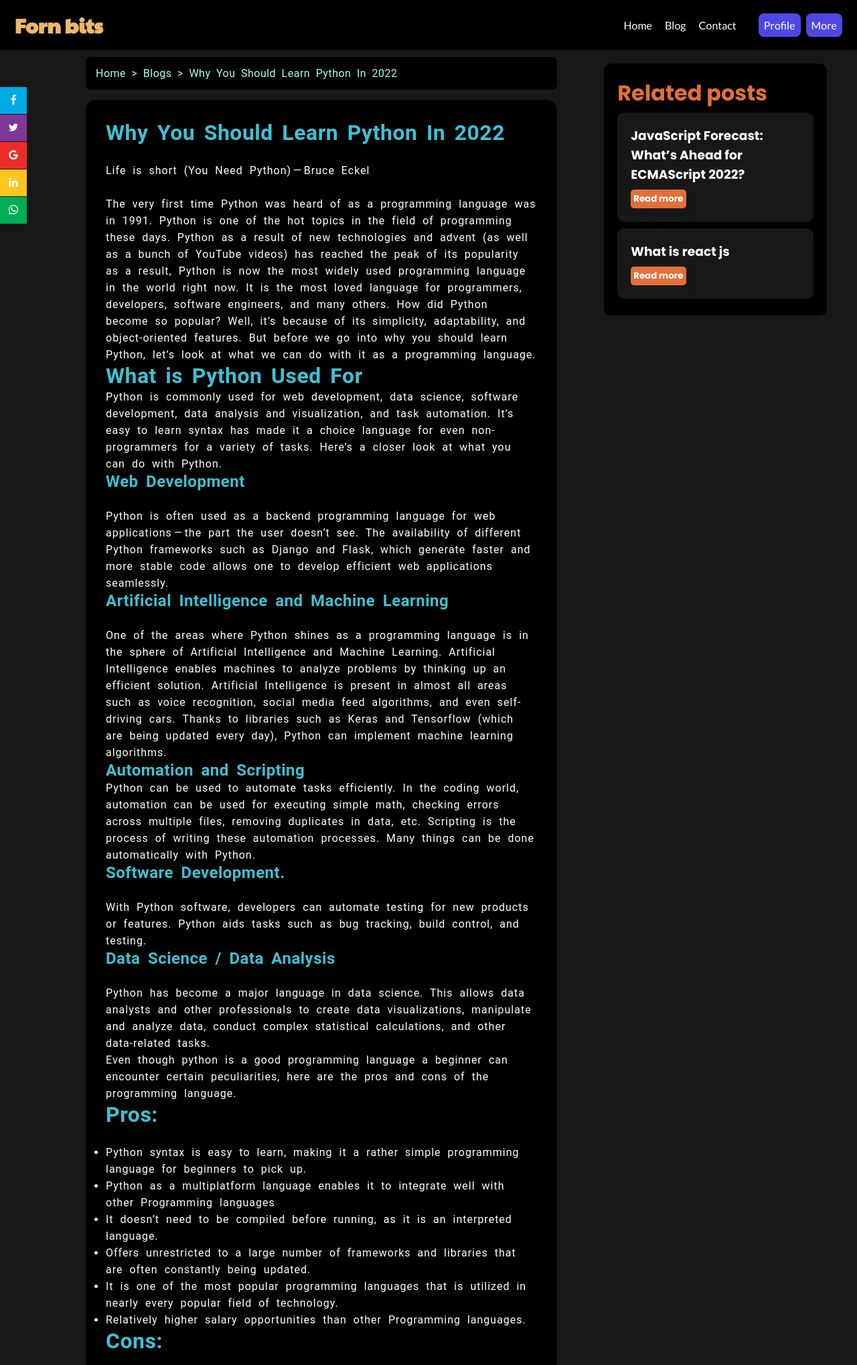
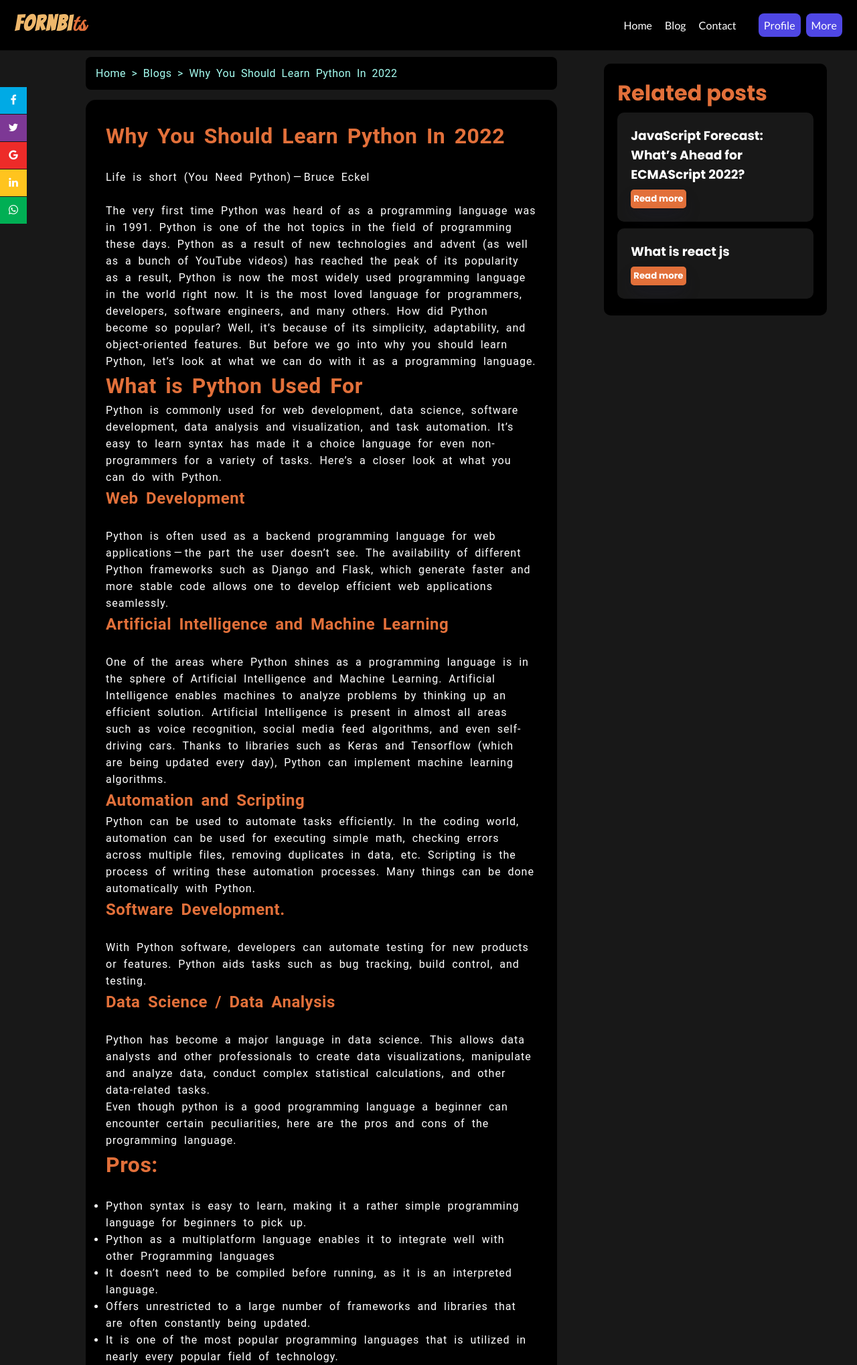
Before and after one commit to CoderAyushX/fornbits, a Django app: a page that uses templates/base.html in a window 1280 px wide. Shown: the top 2038 px of the page at 67% size. Run offline with Django 4.2, Linux system fonts and the light colour scheme; data comes from the database, SQL or seed files in the repository; some libraries are stand-ins or nearby versions.

Commit message:
first coomit

```diff
--- a/fornbits/settings.py
+++ b/fornbits/settings.py
@@ -22,7 +22,7 @@ BASE_DIR = Path(__file__).resolve().parent.parent
 # See https://docs.djangoproject.com/en/4.0/howto/deployment/checklist/
 
 # SECURITY WARNING: keep the secret key used in production secret!
-SECRET_KEY =os.getenv('SECRET_KEY')
+SECRET_KEY = os.getenv('SECRET_KEY')
 
 # SECURITY WARNING: don't run with debug turned on in production!
 DEBUG = False
--- a/static/style.css
+++ b/static/style.css
@@ -1,8 +1,8 @@
 @import url('https://fonts.googleapis.com/css2?family=Lato:wght@400;700;900&family=Poppins:wght@400;500;600;700&family=Roboto+Condensed:wght@400;700&family=Ubuntu:wght@400;500;700&display=swap');
 @import url('https://fonts.googleapis.com/css2?family=Lobster&family=Permanent+Marker&display=swap');
 @import url('https://fonts.googleapis.com/css2?family=Carter+One&display=swap');
-@import url('https://fonts.googleapis.com/css2?family=Paytone+One&display=swap');
-
+@import url('https://fonts.googleapis.com/css2?family=Bangers&display=swap');
+@import url('https://fonts.googleapis.com/css2?family=Great+Vibes&display=swap');
 
 :root{
   --bg :#181818;
@@ -63,9 +63,15 @@ body{
 }
 
 .navbar div .navheadH1{
-  font-family: 'Paytone One', sans-serif;
-    font-size: 30px;
+  font-family: 'Bangers', cursive;
+  letter-spacing: 1.8px;
+    font-size: 32px;
     color: var(--subject);
+}
+.navbar div .navheadH1 span{
+  font-size: 38px;
+  color: var(--subject2);
+  font-family: 'Great Vibes', cursive;
 }
 .navbar div h1::first-letter{
     text-transform: capitalize;
@@ -292,20 +298,26 @@ body{
   padding: 30px;
   color: var(--pText);
 }
-.blogpost > h1{
-  color: #3EC1D3;
+.blogpost h1{
+  padding: 5px 0 5px;
+  color: var(--subject2);
 }
-.blogpost > h2{
-  color: #3EC1D3;
-}.blogpost > h3{
-  color: #3EC1D3;
-}.blogpost > h4{
-  color: #3EC1D3;
-}.blogpost > h5{
-  color: #3EC1D3;
+.blogpost h2{
+  padding: 5px 0 5px;
+  color: var(--subject2);
+}.blogpost h3{
+  padding: 5px 0 5px;
+  color: var(--subject2);
+}.blogpost h4{
+  padding: 5px 0 5px;
+  color: var(--subject2);
+}.blogpost h5{
+  padding: 5px 0 5px;
+  color: var(--subject2);
 }
-.blogpost > h6{
-  color: #3EC1D3;
+.blogpost h6{
+  padding: 5px 0 5px;
+  color: var(--subject2);
 }
 .blogpost a{
   color: #00E0FF;
--- a/templates/base.html
+++ b/templates/base.html
@@ -22,7 +22,7 @@
   <body>
     <nav class="navbar" id="navbar">
       <div class="navHead">
-         <h1><a class="navheadH1" href="/">Forn bits</a></h1>
+         <h1><a class="navheadH1" href="/">Fornbi<span>ts</span></a></h1>
       </div>
       <div class="navList" id="navlist">
         <ul class="navItems" id="navItems">
```
